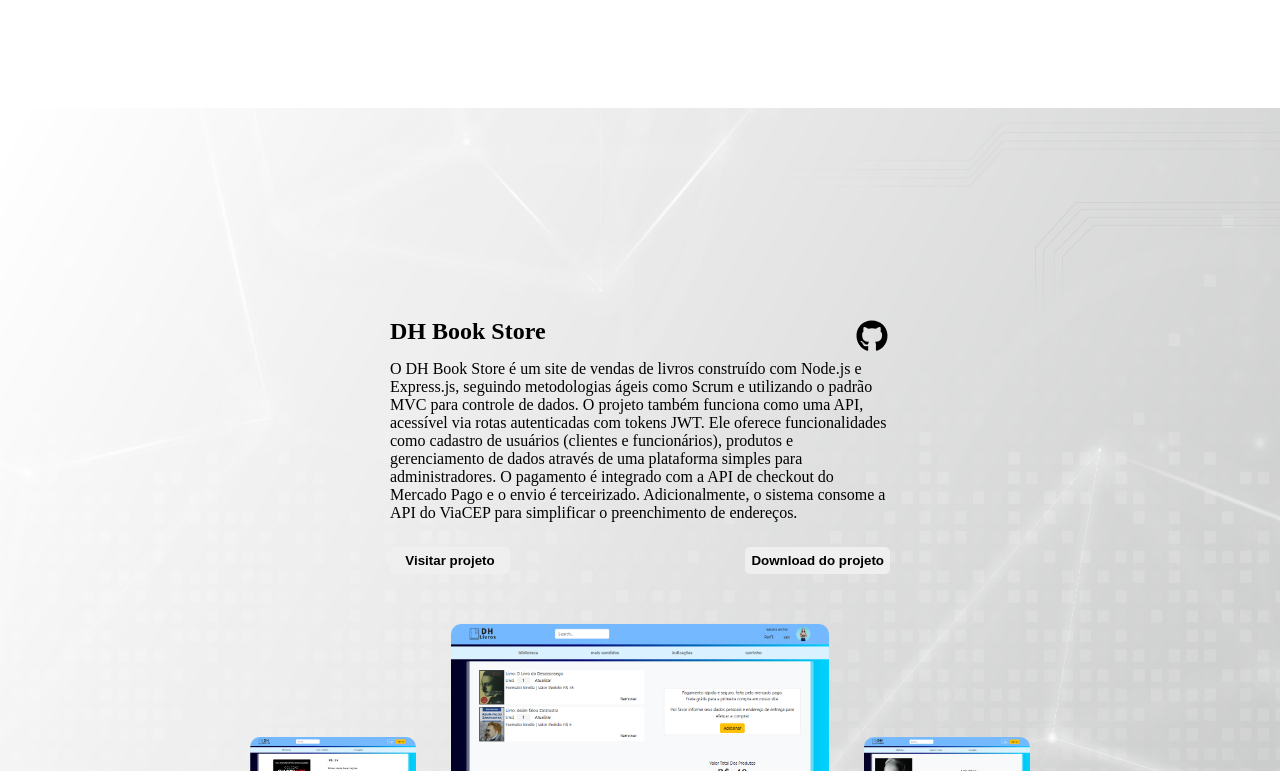
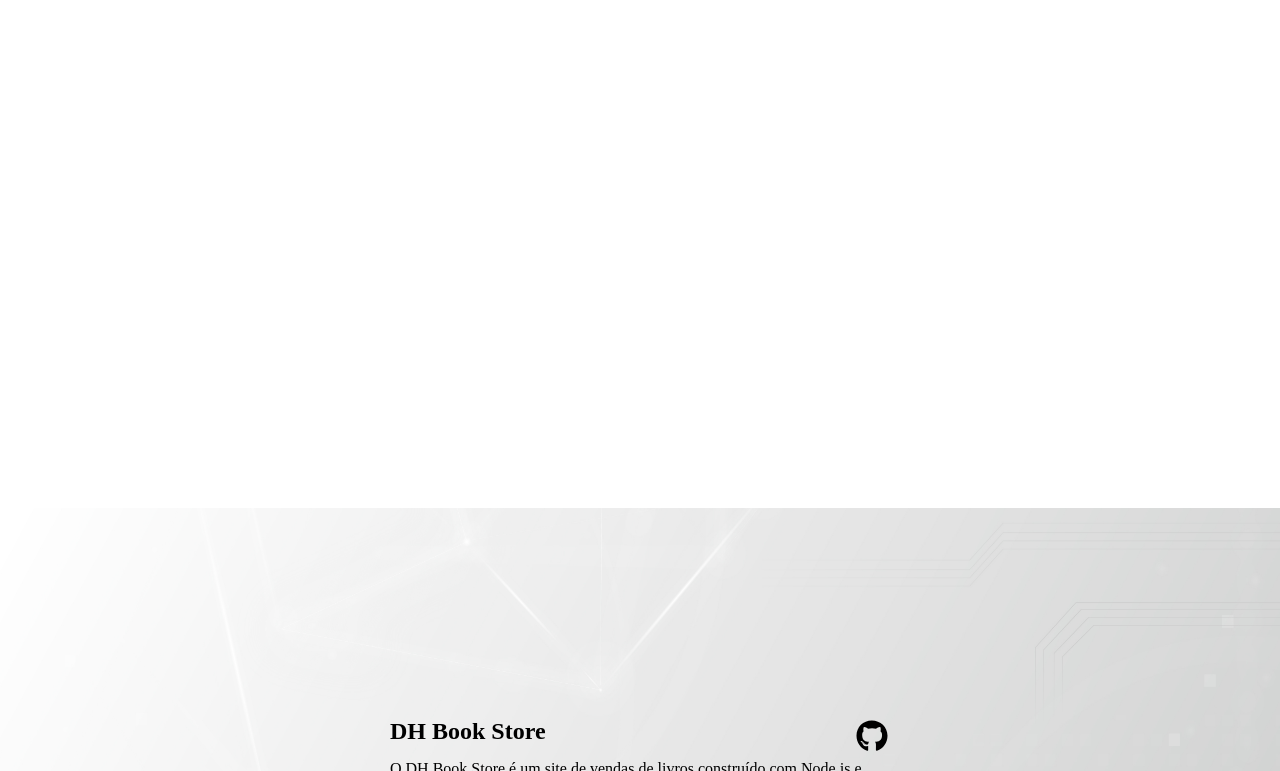
Before and after one commit to CodeWizardMyke/Portifolio-2025, a React (Create React App) app: page /project in a window 1280 px wide. Shown: the part 1709-2480 px from the top of the page. Built offline with nearby package versions, Linux system fonts and the light colour scheme.

Commit message:
FIX modificações no ccs para melhor visualização

```diff
--- a/src/components/_project_item/ProjectItem.css
+++ b/src/components/_project_item/ProjectItem.css
@@ -1,6 +1,6 @@
 .mt-5{
     margin-top: 400px;
-    margin-bottom: 400px;
+    margin-bottom: 50px;
 }
 .pt-5{
     padding-top:50px !important;
@@ -94,7 +94,9 @@
     .content-txt p{
         margin: 50px 0;
     }
-
+    .mt-5{
+        margin-top: 0 !important;
+    }
 }
 
 @media screen and (max-width: 668px) {
@@ -126,6 +128,6 @@
         font-size: 1.1rem;
     }
     .mt-5{
-        margin: 300px 0 100px 0;
+        margin-top: 150px;
     }
 }
--- a/src/components/_project_item/ProjectItem.jsx
+++ b/src/components/_project_item/ProjectItem.jsx
@@ -19,7 +19,7 @@
     };
 
     return (
-        <article className={`project `}  id={`project_item_${item.id}`} >
+        <article className={`project ${index > 0 ? 'mt-5' : ''}`}  id={`project_item_${item.id}`} >
             <div className="box-1">
                 <div className="content-txt">
                     <h2>{item.name}</h2>
```
